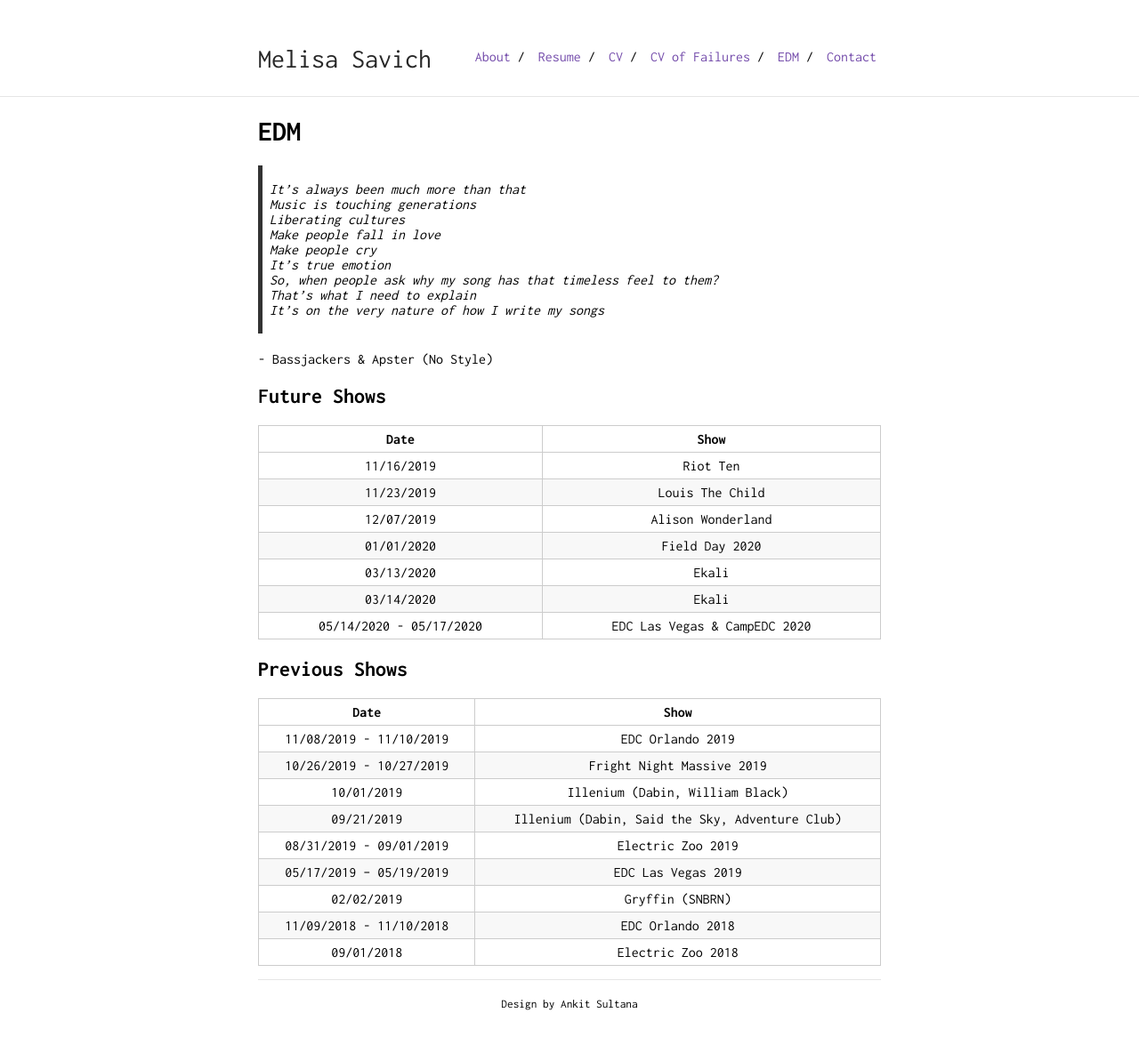
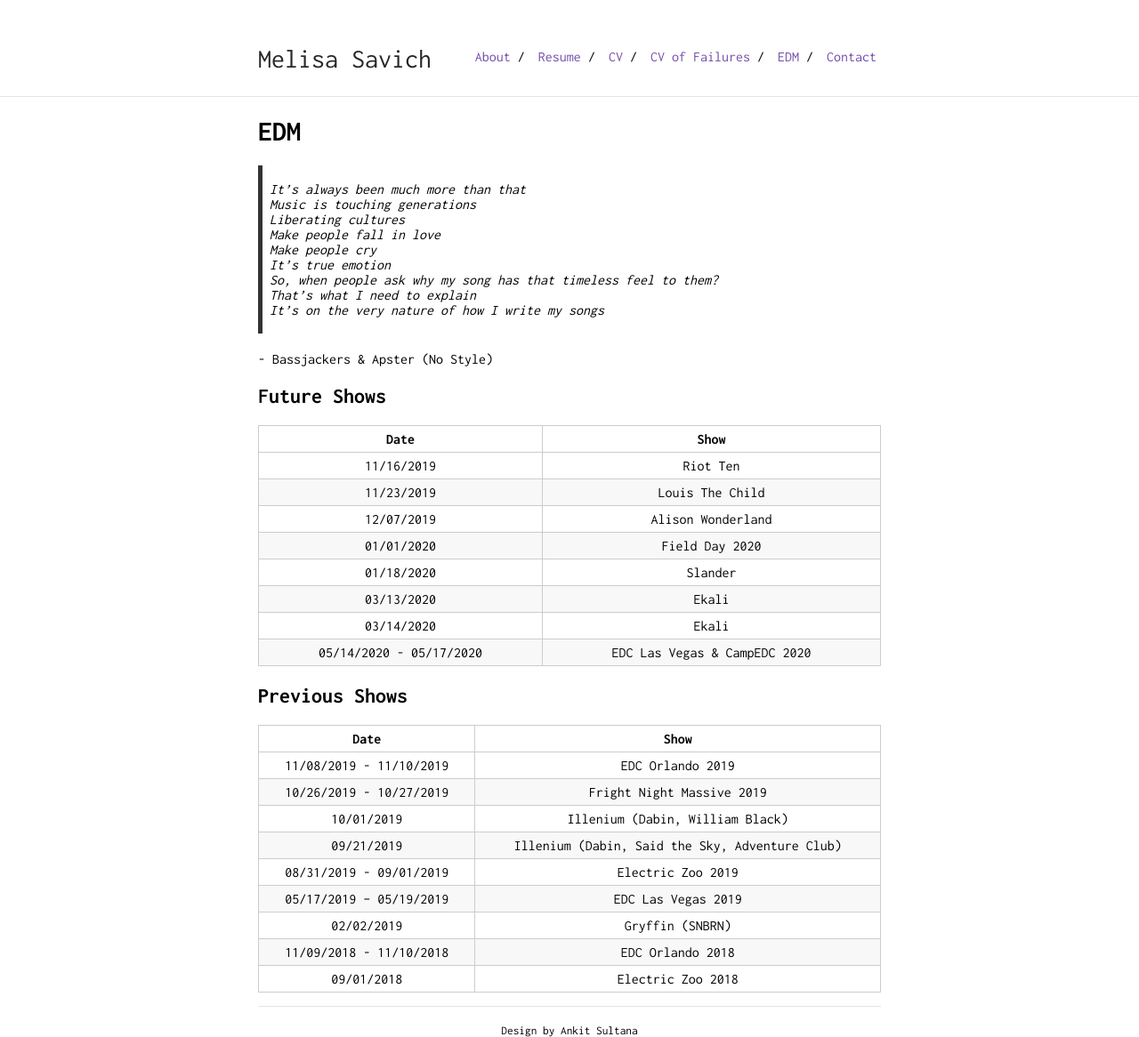
Before and after one commit to mksavic/mksavic.github.io, a Jekyll site: the page built from edm.md, in a window 1280 px wide. Shown: the whole page at 89% size. Built offline with Jekyll 4.4.1, drawn with Linux system fonts in a browser that asks for light colours; our own code applies the rules of GitHub Pages for plain Markdown files; before the commit the page ends 1136 px from its top, so only the background shows below that.

Commit message:
update edm.md

```diff
--- a/edm.md
+++ b/edm.md
@@ -25,6 +25,7 @@ is_contact: true
 |       11/23/2019        |                Louis The Child                 |
 |       12/07/2019        |               Alison Wonderland                |
 |       01/01/2020        |                 Field Day 2020                 |
+|       01/18/2020        |                    Slander                     |
 |       03/13/2020        |                     Ekali                      |
 |       03/14/2020        |                     Ekali                      |
 | 05/14/2020 - 05/17/2020 |          EDC Las Vegas & CampEDC 2020          |
```
